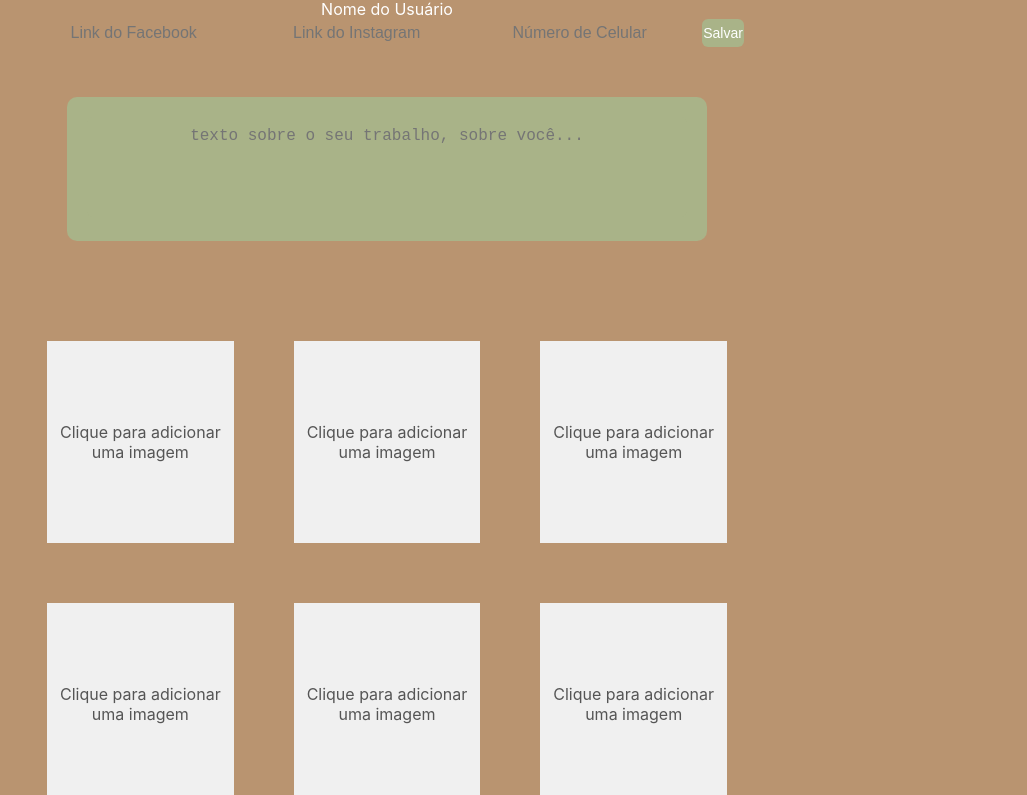
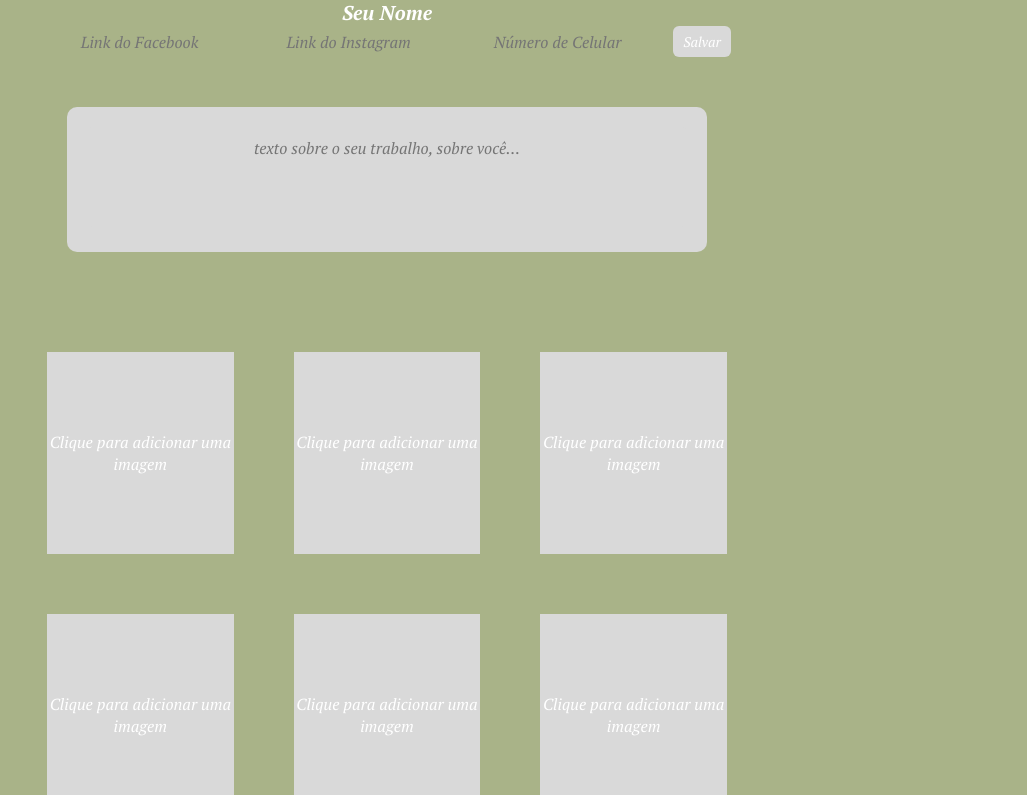
Before and after one commit to KauaneNeresADSC/Maduart.art---Projeto-Integrador, a website: page perfil/perfil.html in a window 1280 px wide. Shown: the part 159-954 px from the top of the page, without its empty margins (253-1280 px from the left). Drawn offline with nearby package versions, Linux system fonts and the light colour scheme.

Commit message:
Arrumando a fonte geral

```diff
--- a/boas_vindas/style.css
+++ b/boas_vindas/style.css
@@ -1,5 +1,7 @@
 body {
-    font-family: Arial, sans-serif;
+  font-family: "PT Serif", serif;
+  font-weight: 400;
+  font-style: italic;
     background-color: #FEFAE0;
     margin: 0;
     padding: 0;
--- a/cadastro/cadastro.css
+++ b/cadastro/cadastro.css
@@ -1,5 +1,7 @@
 body {
-    font-family: Arial, sans-serif;
+    font-family: "PT Serif", serif;
+  font-weight: 400;
+  font-style: italic;
     background-color: #A9B388;
     padding: 0;
     display: flex;
@@ -20,7 +22,9 @@ h1 {
     color: #FFFFFF;
     white-space: nowrap;
     align-items: center;
-    font-family: 'Arial', sans-serif;
+      font-family: "PT Serif", serif;
+  font-weight: 700;
+  font-style: italic;
 }
 
 form {
@@ -63,6 +67,9 @@ button {
     font-weight: bold;
     width: 200px;
     margin-top: 80px;
+      font-family: "PT Serif", serif;
+  font-weight: 700;
+  font-style: italic;
 }
 
 button:hover {
--- a/entrar/style.css
+++ b/entrar/style.css
@@ -1,5 +1,7 @@
 body {
-    font-family: Arial, sans-serif;
+    font-family: "PT Serif", serif;
+  font-weight: 400;
+  font-style: italic;
     background-color: #A9B388;
     padding: 0;
     display: flex;
@@ -60,6 +62,9 @@ button {
     font-weight: bold;
     width: 200px;
     margin-top: 80px;
+    font-family: "PT Serif", serif;
+  font-weight: 700;
+  font-style: italic;
 }
 
 button:hover {
--- a/home/home.css
+++ b/home/home.css
@@ -1,6 +1,8 @@
 /* Estilo Geral */
 body {
-  font-family: 'Inter', sans-serif;
+  font-family: "PT Serif", serif;
+  font-weight: 400;
+  font-style: italic;
   background-color: #B99470;
   margin: 0;
   text-align: center;
--- a/inserir_codigo/codigo.css
+++ b/inserir_codigo/codigo.css
@@ -1,5 +1,7 @@
 body {
-    font-family: Arial, sans-serif;
+    font-family: "PT Serif", serif;
+  font-weight: 400;
+  font-style: italic;
     background-color: #A9B388;
     padding: 0;
     display: flex;
@@ -21,7 +23,9 @@ h1 {
     color: #FFFFFF;
     white-space: nowrap;
     align-items: center;
-    font-family: 'Arial', sans-serif;
+    font-family: "PT Serif", serif;
+  font-weight: 700;
+  font-style: italic;
 }
 
 form {
@@ -64,6 +68,9 @@ button {
     font-weight: bold;
     width: 200px;
     margin-top: 80px;
+    font-family: "PT Serif", serif;
+  font-weight: 700;
+  font-style: italic;
 }
 
 button:hover {
--- a/nova_senha/style.css
+++ b/nova_senha/style.css
@@ -1,5 +1,7 @@
 body {
-    font-family: Arial, sans-serif;
+      font-family: "PT Serif", serif;
+  font-weight: 400;
+  font-style: italic;
     background-color: #A9B388;
     padding: 0;
     display: flex;
@@ -20,7 +22,9 @@ h1 {
     color: #FFFFFF;
     white-space: nowrap;
     align-items: center;
-    font-family: 'Arial', sans-serif;
+      font-family: "PT Serif", serif;
+  font-weight: 700;
+  font-style: italic;
 }
 
 form {
@@ -63,6 +67,9 @@ button {
     font-weight: bold;
     width: 200px;
     margin-top: 80px;
+      font-family: "PT Serif", serif;
+  font-weight: 700;
+  font-style: italic;
 }
 
 button:hover {
--- a/perfil/perfil.css
+++ b/perfil/perfil.css
@@ -1,7 +1,9 @@
 /* Estilo Geral */
 body {
-  font-family: 'Inter', sans-serif;
-  background-color: #B99470;
+  font-family: "PT Serif", serif;
+  font-weight: 400;
+  font-style: italic;
+  background-color: #A9B388;
   margin: 0;
   text-align: center;
 }
@@ -47,7 +49,7 @@ header {
   position: relative;
   width: 120px;
   height: 120px;
-  background-color: #ffffff;
+  background-color: #D9D9D9;
   border-radius: 50%;
   margin-bottom: 10px;
   overflow: hidden;
@@ -116,7 +118,9 @@ header {
   transition: transform 0.2s ease;
   font-weight: bold;
   font-size: 30px;
-  font-family: 'Arial', sans-serif;
+  font-family: "PT Serif", serif;
+  font-weight: 400;
+  font-style: italic;
 }
 
 .upload-button:hover,
@@ -138,7 +142,7 @@ header {
 
 /* Seção "Sobre" */
 .about {
-  background-color: #A9B388;
+  background-color: #D9D9D9;
   padding: 20px;
   margin: 20px auto;
   max-width: 600px;
@@ -151,13 +155,20 @@ header {
   padding: 10px;
   font-size: 16px;
   resize: none;
-  background-color: #A9B388;
-  color: #ffefb4;
+  background-color: #D9D9D9;
+  color: #fff;
   border: none;
   outline: none;
   border-radius: 5px;
   box-sizing: border-box;
   text-align: center;
+   font-family: "PT Serif", serif;
+  font-weight: 400;
+  font-style: italic;
+}
+
+.aboutText textarea {
+  color: #FFFFFF;
 }
 
 /* Seção de Portfólio */
@@ -184,7 +195,7 @@ header {
 .product-item {
   position: relative;
   width: 220px;
-  background: #fff;
+  background: #D9D9D9;
   border-radius: 10px;
   padding: 10px;
   box-shadow: 0 4px 8px rgba(0,0,0,0.3);
@@ -236,6 +247,9 @@ header {
   text-align: center;
   position: relative;
   box-shadow: 0 6px 12px rgba(0,0,0,0.5);
+   font-family: "PT Serif", serif;
+  font-weight: 400;
+  font-style: italic;
 }
 
 /* Fechar botão no topo direito */
@@ -303,7 +317,7 @@ header {
   border-collapse: separate;
   border-spacing: 60px 60px; /* Espaçamento horizontal e vertical */
   text-align: center;
-  color: #555;
+  color: #ffffff;
 }
 
 .photo-cell {
@@ -311,23 +325,25 @@ header {
   height: 200px;
 
   cursor: pointer;
-  background-color: #f0f0f0;
+  background-color: #D9D9D9;
   vertical-align: middle;
 }
 
 .material-symbols-outlined {
   font-size: 48px;
-  color: #555;
+  color: #fff;
 }
 
 .editable {
   outline: none; /* Remove a borda ao focar */
   border: none; /* Garante que não há borda */
   background: transparent; /* Deixa o fundo igual ao resto da página */
-  font-size: inherit;
-  font-family: inherit;
+  font-size: 20px;
   width: auto;
   color: #ffffff;
+   font-family: "PT Serif", serif;
+  font-weight: 700;
+  font-style: italic;
 }
 
 #socialLinksContainer {
@@ -336,6 +352,9 @@ header {
     align-items: center;
     gap: 16px; /* Espaço mínimo entre os elementos */
     flex-wrap: nowrap; /* Mantém tudo em linha sem quebras */
+     font-family: "PT Serif", serif;
+  font-weight: 400;
+  font-style: italic;
 
 }
 
@@ -344,6 +363,9 @@ header {
     text-decoration: none;
     font-weight: bold;
     color: #ffffff;
+     font-family: "PT Serif", serif;
+  font-weight: 400;
+  font-style: italic;
 }
 
 /* Ajuste para os inputs e links */
@@ -354,8 +376,11 @@ header {
     outline: none;
     font-size: 16px;
     padding: 2px 0; /* Reduzi o padding para minimizar altura */
-    color: #fff;
+    color: #d9d9d9;
     text-align: center;
+     font-family: "PT Serif", serif;
+  font-weight: 400;
+  font-style: italic;
 }
 
 /* Remove decoração dos links */
@@ -363,17 +388,23 @@ header {
     text-decoration: none;
     font-weight: bold;
     color: #ffffff;
+     font-family: "PT Serif", serif;
+  font-weight: 400;
+  font-style: italic;
 }
 
 /* Botão "Salvar" também mais próximo */
 #saveSocialLinks {
-    background: #A9B388;
+    background: #d9d9d9;
     color: white;
     border-radius: 6px;
     border: none;
-    padding: 6px 1px;
+    padding: 6px 10px;
     font-size: 14px;
     cursor: pointer;
     transition: 0.3s;
     margin-left: 3px;
+     font-family: "PT Serif", serif;
+  font-weight: 400;
+  font-style: italic;
 }
--- a/perfil/perfil.html
+++ b/perfil/perfil.html
@@ -6,6 +6,9 @@
   <title>P
     Portfólio de Produtos</title>
   <link rel="stylesheet" href="perfil.css">
+      <link rel="preconnect" href="https://fonts.googleapis.com">
+    <link rel="preconnect" href="https://fonts.gstatic.com" crossorigin>
+    <link href="https://fonts.googleapis.com/css2?family=PT+Serif:ital,wght@0,400;0,700;1,400;1,700&display=swap" rel="stylesheet">
 </head>
 <body>
 
@@ -22,7 +25,7 @@
 
 
       <!-- Nome do usuário agora é editável -->
-      <span id="displayUsername" class="editable" contenteditable="true">Nome do Usuário</span>
+      <span id="displayUsername" class="editable" contenteditable="true">Seu Nome</span>
 
       <!-- Campo invisível para redes sociais e celular -->
       <div id="socialLinksContainer" >
--- a/perfil/perfil.js
+++ b/perfil/perfil.js
@@ -283,7 +283,7 @@ window.addEventListener("DOMContentLoaded", () => {
     document.getElementById("profileImage").src = "default-profile.jpg";
 
     // Restaurar nome de usuário
-    document.getElementById("displayUsername").textContent = "Nome do Usuário";
+    document.getElementById("displayUsername").textContent = "Seu Nome";
 
     // Restaurar fotos do portfólio
     document.querySelectorAll(".photo-cell").forEach((cell) => {
--- a/recuperar_senha/recuperar.css
+++ b/recuperar_senha/recuperar.css
@@ -1,5 +1,5 @@
+/* Estilização geral do corpo */
 body {
-    font-family: Arial, sans-serif;
     background-color: #A9B388;
     padding: 0;
     display: flex;
@@ -7,52 +7,71 @@ body {
     align-items: center;
     height: 100vh;
     color: white;
+  font-family: "PT Serif", serif;
+  font-weight: 400;
+  font-style: italic;
 }
 
+
+/* Container principal */
 .recuperar-container {
     padding: 30px;
     text-align: center;
     width: 400px;
 }
 
+/* Título */
 h1 {
     font-size: 55px;
-    margin-bottom: 100px;
+    margin-bottom: 50px;
     color: #FFFFFF;
     white-space: nowrap;
     align-items: center;
-    font-family: 'Arial', sans-serif;
+
 }
 
-form {
+/* Texto informativo */
+p {
+    padding-bottom: 30px; /* Ajuste para um melhor posicionamento */
+}
+
+/* Estilização do formulário */
+#recuperar-form {
     display: flex;
     flex-direction: column;
     align-items: center;
+
 }
 
-label {
-    font-size: 18px;
-    margin-bottom: 5px;
-    text-align: left;
+/* Agrupamento do Label e Input na mesma linha */
+.form-group {
+    display: flex;
+    align-items: center; /* Alinha verticalmente */
+    gap: 10px; /* Espaço entre label e input */
     width: 100%;
-    color: #FFFFFF;
+    justify-content: center; /* Mantém centralizado */
 }
 
+/* Label ao lado do Input */
+label {
+    font-size: 30px;
+    color: #FFFFFF;
+    width: auto; /* Mantém ajustável */
+    white-space: nowrap; /* Impede quebra de linha */
+    margin-bottom: 70px;
+
+}
+
+/* Input estilizado */
 input {
-    width: 100%;
+    flex: 1; /* Ajusta largura dinâmica */
     padding: 10px;
-    margin-bottom: 15px;
     border: 1px solid #FFFFFF;
     border-radius: 20px;
+    margin-bottom: 70px;
 }
 
-.forgot-password {
-    font-size: 14px;
-    color: #FFFFFF;
-    margin-bottom: 15px;
-    text-decoration: none;
-}
-
+/* Botão de enviar */
 button {
     background-color: #C4661F;
     color: #FFFFFF;
@@ -63,7 +82,10 @@ button {
     font-size: 18px;
     font-weight: bold;
     width: 200px;
-    margin-top: 80px;
+    margin-top: 40px;
+      font-family: "PT Serif", serif;
+  font-weight: 700;
+  font-style: italic; /* Ajuste no espaçamento */
 }
 
 button:hover {
```
Also changed, not shown: boas_vindas/index.html (+2 -5 lines), cadastro/cadastro.html (+3 -0 lines), entrar/index.html (+2 -5 lines), home/home.html (+4 -6 lines), inserir_codigo/codigo.html (+2 -4 lines), nova_senha/index.html (+1 -4 lines), recuperar_senha/recuperar.html (+5 -2 lines), server.js (+14 -0 lines).
